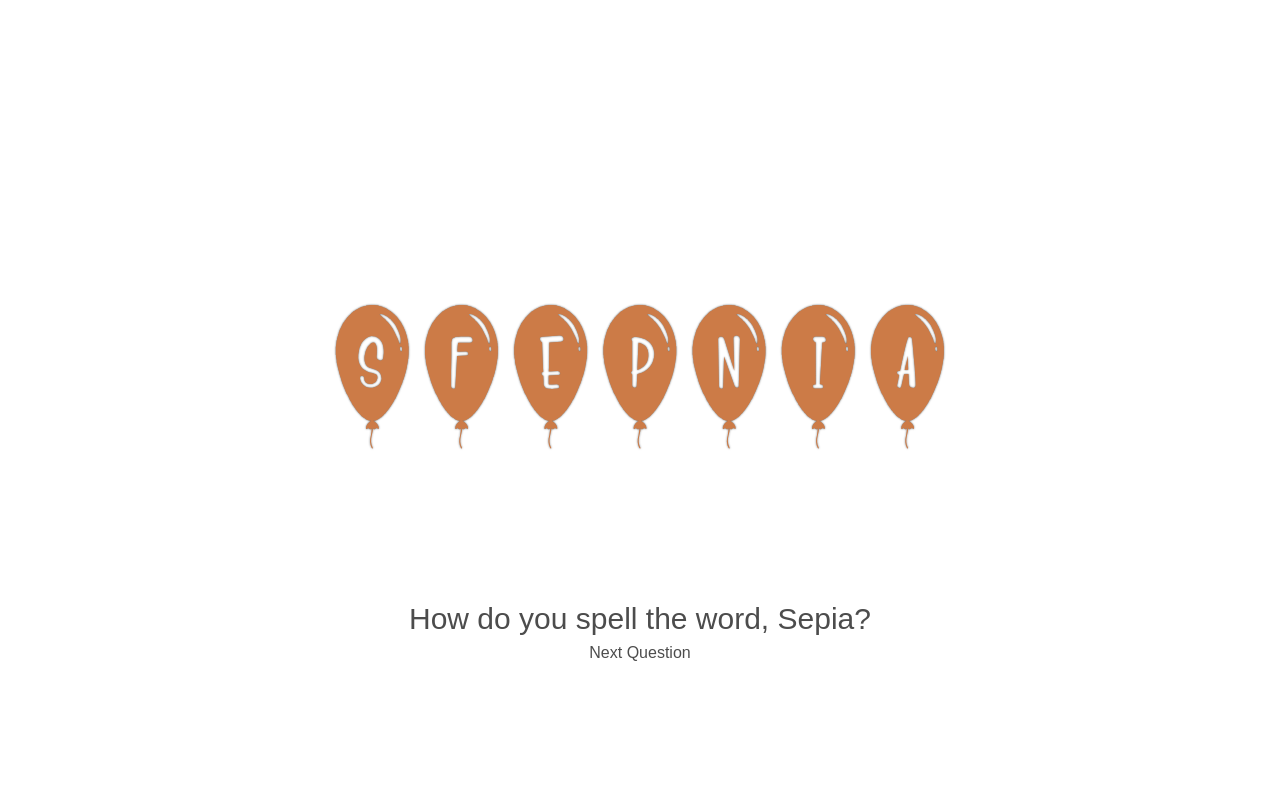
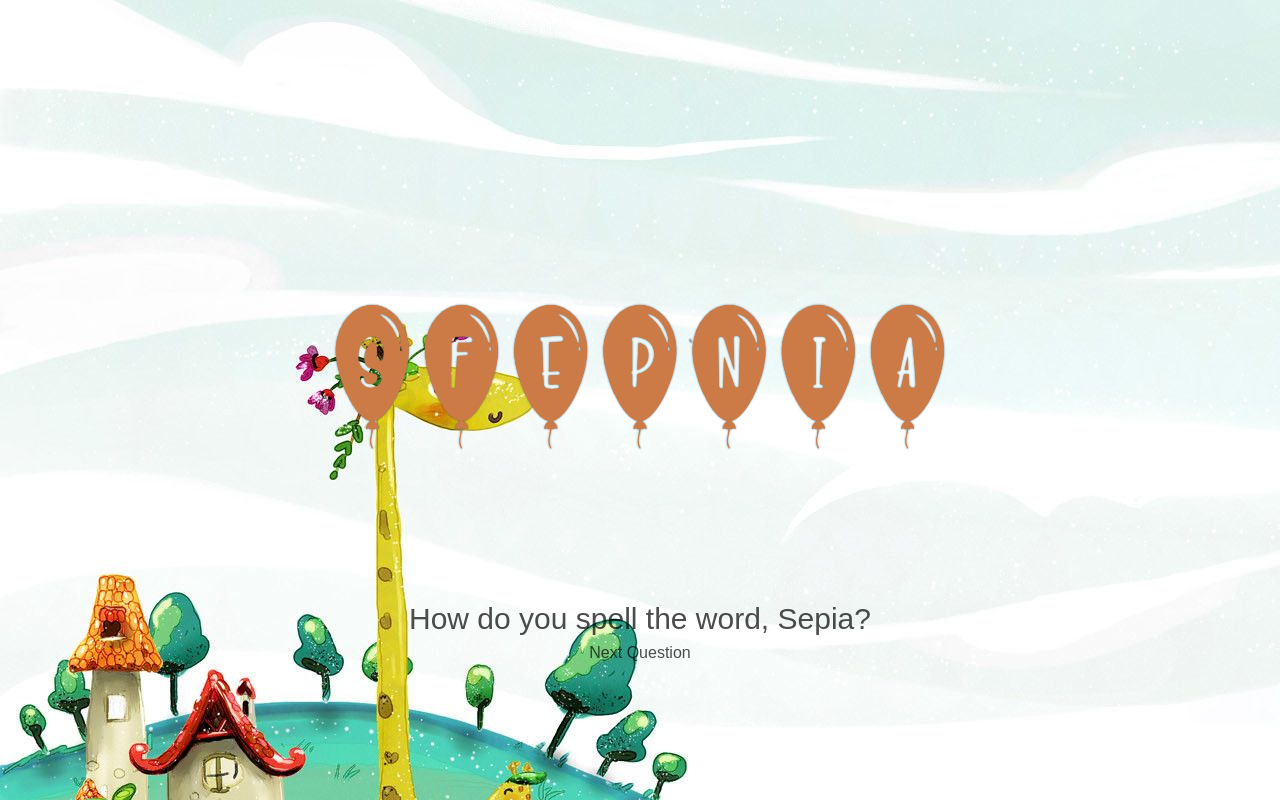
Before and after one commit to PaulKillian/balloon-spelling, a SvelteKit app: page /sepia in a window 1280 px wide. Built offline with nearby package versions, Linux system fonts and the light colour scheme.

Commit message:
Update +page.svelte

```diff
--- a/src/routes/sepia/+page.svelte
+++ b/src/routes/sepia/+page.svelte
@@ -34,7 +34,7 @@
 
 
 <style>
-  xsection {
+  section {
     background-image: url('$lib/images/bg7.jpeg');
 	}
 
```
